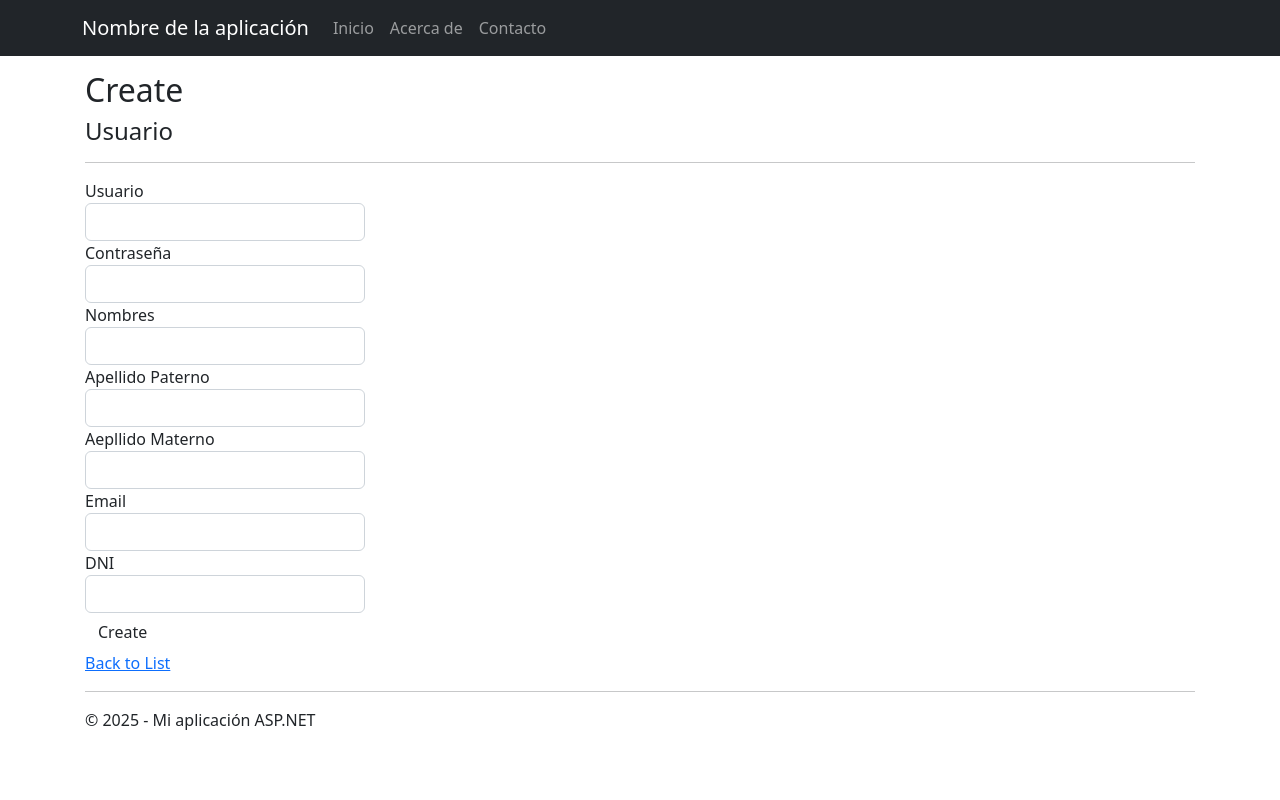
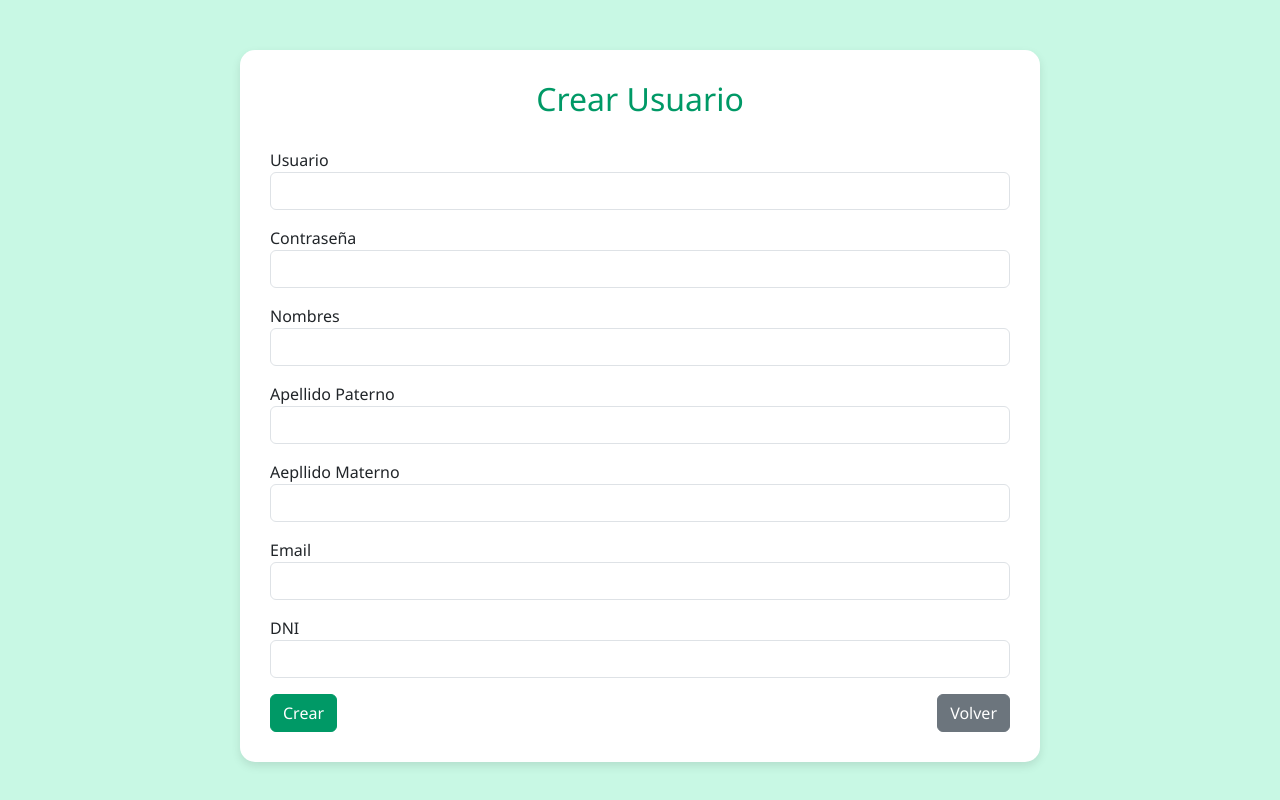
Before and after one commit to Kate3009/Wally, an ASP.NET MVC app: page /Usuario/Create in a window 1280 px wide. Run offline with ASP.NET Core 8 and stand-ins for ASP.NET MVC 5, Linux system fonts and the light colour scheme; the project's own start-up code is not run, and a stand-in starts its controllers and pages; some libraries are stand-ins or nearby versions.

Commit message:
actualozadp

```diff
--- a/WALLY_PROJECT/Controllers/UsuarioController.cs
+++ b/WALLY_PROJECT/Controllers/UsuarioController.cs
@@ -43,7 +43,6 @@ public class UsuarioController : Controller
             return HttpNotFound();
         }
     }
-
     // GET: Usuario/Create
     public ActionResult Create()
     {
@@ -52,20 +51,48 @@ public class UsuarioController : Controller
 
     // POST: Usuario/Create
     [HttpPost]
+    [ValidateAntiForgeryToken]
     public async Task<ActionResult> Create(Usuario usuario)
     {
+        if (!ModelState.IsValid)
+        {
+            ViewBag.Error = "Hay errores en el formulario. Por favor revisa los campos.";
+            return View(usuario);
+        }
+
         using (var client = new HttpClient())
         {
             var content = new StringContent(JsonConvert.SerializeObject(usuario), System.Text.Encoding.UTF8, "application/json");
-            var response = await client.PostAsync(apiUrl, content);
 
-            if (response.IsSuccessStatusCode)
-                return RedirectToAction("Index");
+            try
+            {
+                var response = await client.PostAsync(apiUrl, content);
+                var responseContent = await response.Content.ReadAsStringAsync();
 
-            ViewBag.Error = "Error al registrar el usuario.";
+                if (response.IsSuccessStatusCode)
+                {
+                    string rol = Session["Rol"]?.ToString().ToUpper() ?? "";
+
+                    if (rol == "ADMIN")
+                    {
+                        return RedirectToAction("Index");
+                    }
+
+                    ViewBag.Success = "La información fue registrada correctamente.";
+                    return View(usuario);
+                }
+
+                ViewBag.Error = "Error al registrar el usuario. Detalle: " + responseContent;
+            }
+            catch (Exception ex)
+            {
+                ViewBag.Error = "Error de conexión con la API: " + ex.Message;
+            }
+
             return View(usuario);
         }
     }
+
 
     // GET: Usuario/Edit/5
     public async Task<ActionResult> Edit(int id)
@@ -73,7 +100,6 @@ public class UsuarioController : Controller
         return await Details(id); // Reutiliza lógica de Details
     }
 
-    // POST: Usuario/Edit/5
     [HttpPost]
     public async Task<ActionResult> Edit(Usuario usuario)
     {
@@ -83,12 +109,27 @@ public class UsuarioController : Controller
             var response = await client.PutAsync($"{apiUrl}/{usuario.ID_USUARIO}", content);
 
             if (response.IsSuccessStatusCode)
-                return RedirectToAction("Index");
+            {
+                string rol = Session["Rol"] != null ? Session["Rol"].ToString().ToUpper() : "";
+
+                if (rol == "ADMIN")
+                {
+                    // Redirige a la lista de usuarios
+                    return RedirectToAction("Index");
+                }
+                else
+                {
+                    // Muestra el mismo formulario con mensaje de éxito
+                    ViewBag.Success = "La información fue actualizada correctamente.";
+                    return View(usuario);
+                }
+            }
 
             ViewBag.Error = "Error al actualizar el usuario.";
             return View(usuario);
         }
     }
+
     [HttpPost]
     public async Task<ActionResult> Inactivar(int id)
     {
--- a/WALLY_PROJECT/Views/Login/IniciarSesion.cshtml
+++ b/WALLY_PROJECT/Views/Login/IniciarSesion.cshtml
@@ -113,8 +113,8 @@
             }
 
             <div class="links">
-                <a href="#" style="font-size:small">Recuperar Contraseña</a>
-                <a href="#" style="font-size:small">Crear cuenta</a>
+                <a href="@Url.Action("IniciarSesion", "Login")" class="btn btn-secondary" style="font-size:small">Recuperar Contraseña</a>
+                <a href="@Url.Action("Create", "Usuario")" class="btn btn-secondary" style="font-size:small">Crear cuenta</a>
             </div>
         </div>
 
--- a/WALLY_PROJECT/Views/Usuario/Create.cshtml
+++ b/WALLY_PROJECT/Views/Usuario/Create.cshtml
@@ -1,86 +1,120 @@
 @model WALLY_PROJECT.Models.Usuario
 
 @{
-    ViewBag.Title = "Create";
+    Layout = null;
+    ViewBag.Title = "Crear Usuario";
+    string rol = Session["Rol"] != null ? Session["Rol"].ToString().ToUpper() : "";
 }
 
-<h2>Create</h2>
+<!DOCTYPE html>
+<html>
+<head>
+    <meta charset="utf-8" />
+    <title>@ViewBag.Title</title>
+    <link href="https://cdn.jsdelivr.net/npm/bootstrap@5.3.2/dist/css/bootstrap.min.css" rel="stylesheet" />
+    <style>
+        body {
+            font-family: 'Segoe UI', sans-serif;
+            background-color: #c8f8e4;
+        }
 
-@using (Html.BeginForm())
-{
-    @Html.AntiForgeryToken()
+        .container {
+            background-color: white;
+            margin-top: 50px;
+            padding: 30px;
+            border-radius: 15px;
+            box-shadow: 0 4px 10px rgba(0,0,0,0.1);
+            max-width: 800px;
+        }
 
-    <div class="form-horizontal">
-        <h4>Usuario</h4>
-        <hr />
-        @Html.ValidationSummary(true, "", new { @class = "text-danger" })
+        h2 {
+            color: #009966;
+            text-align: center;
+            margin-bottom: 30px;
+        }
 
+        .btn-primary {
+            background-color: #009966;
+            border-color: #009966;
+        }
 
-        <div class="form-group">
-            @Html.LabelFor(model => model.U_TXT_USUARIO, htmlAttributes: new { @class = "control-label col-md-2" })
-            <div class="col-md-10">
-                @Html.EditorFor(model => model.U_TXT_USUARIO, new { htmlAttributes = new { @class = "form-control" } })
-                @Html.ValidationMessageFor(model => model.U_TXT_USUARIO, "", new { @class = "text-danger" })
+            .btn-primary:hover {
+                background-color: #007f5f;
+            }
+
+        .form-control:focus {
+            border-color: #00b377;
+            box-shadow: 0 0 0 0.2rem rgba(0,179,119,0.25);
+        }
+    </style>
+</head>
+<body>
+
+    <div class="container">
+        <h2>Crear Usuario</h2>
+
+        @if (ViewBag.Success != null)
+        {
+            <div class="alert alert-success">@ViewBag.Success</div>
+        }
+
+        @if (ViewBag.Error != null)
+        {
+            <div class="alert alert-danger">@ViewBag.Error</div>
+        }
+
+        @using (Html.BeginForm())
+        {
+            @Html.AntiForgeryToken()
+            @Html.ValidationSummary(true, "", new { @class = "alert alert-danger" })
+
+            <div class="mb-3">
+                @Html.LabelFor(model => model.U_TXT_USUARIO)
+                @Html.TextBoxFor(model => model.U_TXT_USUARIO, new { @class = "form-control" })
             </div>
-        </div>
 
-        <div class="form-group">
-            @Html.LabelFor(model => model.U_TXT_ACCESO, htmlAttributes: new { @class = "control-label col-md-2" })
-            <div class="col-md-10">
-                @Html.EditorFor(model => model.U_TXT_ACCESO, new { htmlAttributes = new { @class = "form-control" } })
-                @Html.ValidationMessageFor(model => model.U_TXT_ACCESO, "", new { @class = "text-danger" })
+            <div class="mb-3">
+                @Html.LabelFor(model => model.U_TXT_ACCESO)
+                @Html.PasswordFor(model => model.U_TXT_ACCESO, new { @class = "form-control" })
             </div>
-        </div>
 
+            <div class="mb-3">
+                @Html.LabelFor(model => model.U_NOMBRES)
+                @Html.TextBoxFor(model => model.U_NOMBRES, new { @class = "form-control" })
+            </div>
 
-        <div class="form-group">
-            @Html.LabelFor(model => model.U_NOMBRES, htmlAttributes: new { @class = "control-label col-md-2" })
-            <div class="col-md-10">
-                @Html.EditorFor(model => model.U_NOMBRES, new { htmlAttributes = new { @class = "form-control" } })
-                @Html.ValidationMessageFor(model => model.U_NOMBRES, "", new { @class = "text-danger" })
+            <div class="mb-3">
+                @Html.LabelFor(model => model.U_APE_PATERNO)
+                @Html.TextBoxFor(model => model.U_APE_PATERNO, new { @class = "form-control" })
             </div>
-        </div>
 
-        <div class="form-group">
-            @Html.LabelFor(model => model.U_APE_PATERNO, htmlAttributes: new { @class = "control-label col-md-2" })
-            <div class="col-md-10">
-                @Html.EditorFor(model => model.U_APE_PATERNO, new { htmlAttributes = new { @class = "form-control" } })
-                @Html.ValidationMessageFor(model => model.U_APE_PATERNO, "", new { @class = "text-danger" })
+            <div class="mb-3">
+                @Html.LabelFor(model => model.U_APE_MATERNO)
+                @Html.TextBoxFor(model => model.U_APE_MATERNO, new { @class = "form-control" })
             </div>
-        </div>
 
-        <div class="form-group">
-            @Html.LabelFor(model => model.U_APE_MATERNO, htmlAttributes: new { @class = "control-label col-md-2" })
-            <div class="col-md-10">
-                @Html.EditorFor(model => model.U_APE_MATERNO, new { htmlAttributes = new { @class = "form-control" } })
-                @Html.ValidationMessageFor(model => model.U_APE_MATERNO, "", new { @class = "text-danger" })
+            <div class="mb-3">
+                @Html.LabelFor(model => model.U_EMAIL)
+                @Html.TextBoxFor(model => model.U_EMAIL, new { @class = "form-control" })
             </div>
-        </div>
 
-        <div class="form-group">
-            @Html.LabelFor(model => model.U_EMAIL, htmlAttributes: new { @class = "control-label col-md-2" })
-            <div class="col-md-10">
-                @Html.EditorFor(model => model.U_EMAIL, new { htmlAttributes = new { @class = "form-control" } })
-                @Html.ValidationMessageFor(model => model.U_EMAIL, "", new { @class = "text-danger" })
+            <div class="mb-3">
+                @Html.LabelFor(model => model.U_NUM_IDENTIDAD)
+                @Html.TextBoxFor(model => model.U_NUM_IDENTIDAD, new { @class = "form-control" })
             </div>
-        </div>
 
-        <div class="form-group">
-            @Html.LabelFor(model => model.U_NUM_IDENTIDAD, htmlAttributes: new { @class = "control-label col-md-2" })
-            <div class="col-md-10">
-                @Html.EditorFor(model => model.U_NUM_IDENTIDAD, new { htmlAttributes = new { @class = "form-control" } })
-                @Html.ValidationMessageFor(model => model.U_NUM_IDENTIDAD, "", new { @class = "text-danger" })
+            <div class="d-flex justify-content-between">
+                <input type="submit" value="Crear" class="btn btn-primary" />
+                @if (rol == "ADMIN")
+                {
+                    <a href="@Url.Action("Index", "Usuario")" class="btn btn-secondary">Volver</a>
+                }
+                else
+                {
+                    <a href="@Url.Action("IniciarSesion", "Login")" class="btn btn-secondary">Volver</a>
+                }
             </div>
-        </div>
+        }
+    </div>
 
-        <div class="form-group">
-            <div class="col-md-offset-2 col-md-10">
-                <input type="submit" value="Create" class="btn btn-default" />
-            </div>
-        </div>
-    </div>
-}
-
-<div>
-    @Html.ActionLink("Back to List", "Index")
-</div>
+    <script src="https://cdn.jsdelivr.net/npm/bootstrap@5.3.2/dist/js/bootstrap.b
```
Also changed, not shown: WALLY_PROJECT/Views/Usuario/Edit.cshtml (+81 -27 lines), WALLY_PROJECT/Views/Usuario/Index.cshtml (+16 -5 lines), 4 other files.
